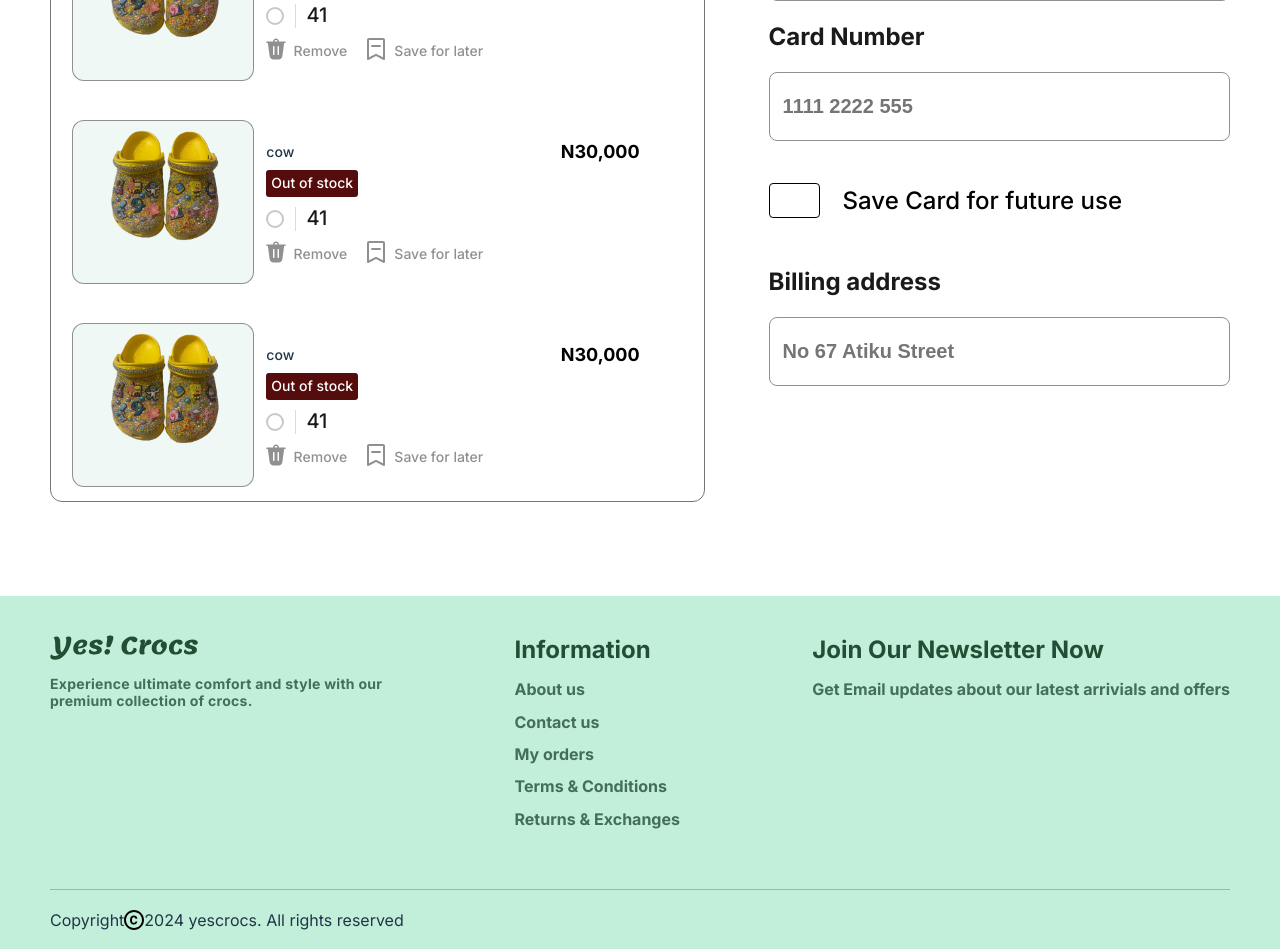
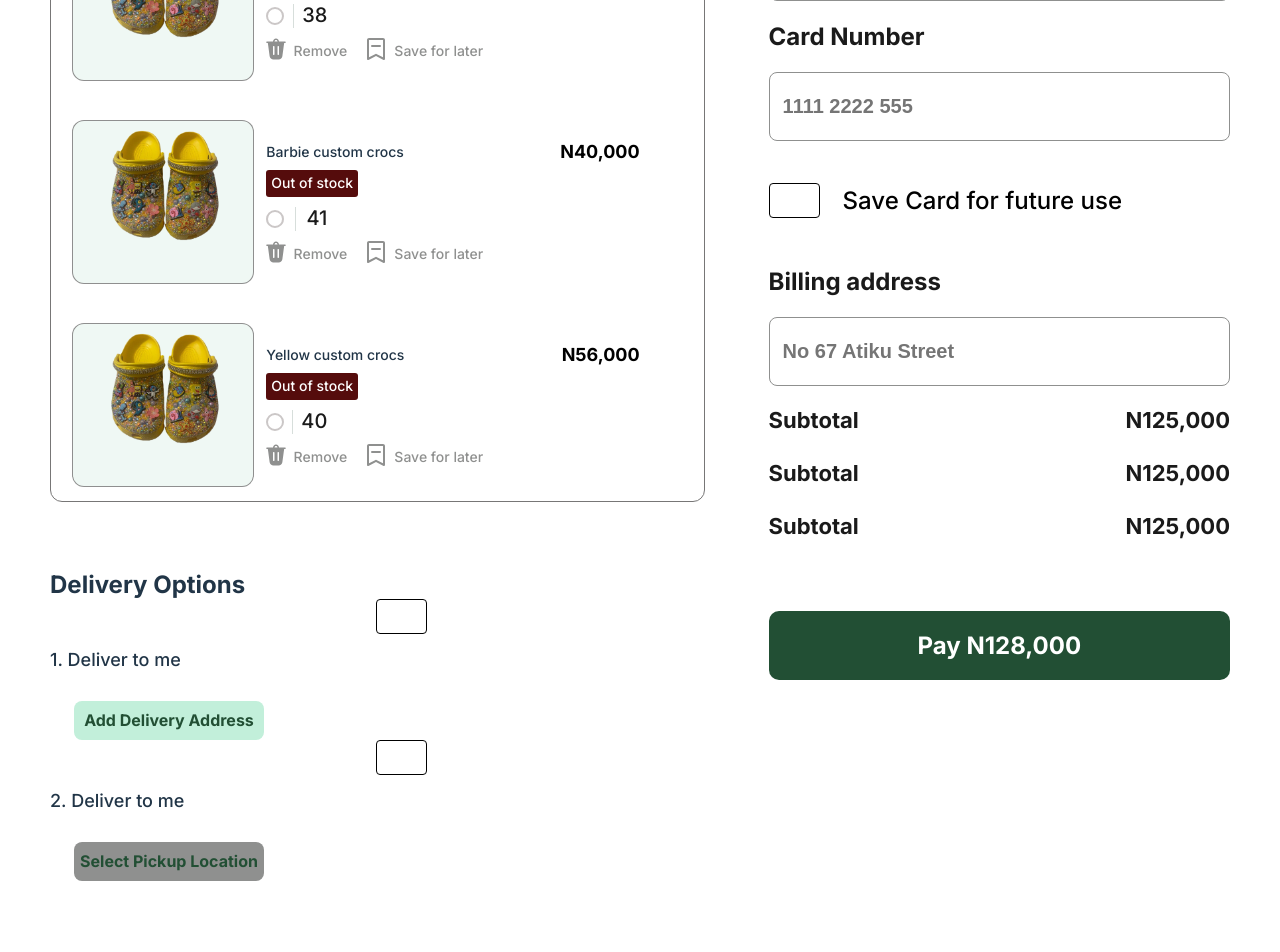
Before and after one commit to TobiLean/yes_crocs, a React (Vite) app: page /checkout in a window 1280 px wide. Shown: the part 640-1592 px from the top of the page. Built offline with nearby package versions, Linux system fonts and the light colour scheme.

Commit message:
finished adding checkout page components

```diff
--- a/src/App.css
+++ b/src/App.css
@@ -430,6 +430,14 @@ details[open] summary svg.svg-down {
   justify-content: center;
 }
 
+.footer-bottom-text {
+  font-family: Inter;
+  font-size: 16px;
+  font-weight: 700;
+  line-height: 19.36px;
+  text-align: center;
+}
+
 .footer-copyright {
   width: 100%;
   border: 1px solid var(--divider-color);
@@ -437,6 +445,7 @@ details[open] summary svg.svg-down {
   opacity: 0px;
   display: flex;
   align-items: center;
+  justify-content: center;
 }
 
 .footer-copyright span {
@@ -794,7 +803,7 @@ details[open] summary svg.svg-down {
   width: 100%;
   max-height: 809px;
   overflow-y: auto;
-  margin: 29px 0px 0px 0px;
+  margin: 29px 0px 68px 0px;
   box-sizing: border-box;
   border: 1px solid #777676;
   padding: 21px 0px 17px 0px;
@@ -1044,6 +1053,101 @@ details[open] summary svg.svg-down {
   box-sizing: border-box;
   border-radius: 4px;
 }
+
+.delivery-section h2 {
+  font-size: 24px;
+  font-weight: 700;
+  line-height: 29.05px;
+  text-align: left;
+  margin: 0px;
+}
+
+.delivery-container {
+  width: max-content;
+  min-width: 400px;
+  display: flex;
+  justify-content: space-between;
+}
+
+.delivery-option-left {
+  width: 50%;
+}
+
+.delivery-desc {
+  margin-top: 50px;
+}
+
+.deliver-to {
+  font-size: 18px;
+  font-weight: 500;
+  line-height: 21.78px;
+  text-align: left;
+}
+
+.delivery-type-green {
+  background-color: var(--navbar-color);
+  width: 190px;
+  height: 39px;
+  border-radius: 8px;
+  font-size: 16px;
+  font-weight: 700;
+  line-height: 19.36px;
+  text-align: center;
+  color: var(--dark-green);
+  display: flex;
+  align-items: center;
+  justify-content: center;
+  margin: 30px 0px 0px 24px;
+}
+
+.delivery-type-grey {
+  background-color: var(--shy-grey);
+  width: 190px;
+  height: 39px;
+  border-radius: 8px;
+  font-size: 16px;
+  font-weight: 700;
+  line-height: 19.36px;
+  text-align: center;
+  color: var(--dark-green);
+  display: flex;
+  align-items: center;
+  justify-content: center;
+  margin: 30px 0px 0px 24px;
+}
+
+.delivery-check .save-card-div {
+  margin: 0px;
+  justify-content: flex-end;
+}
+
+.cost-summary {
+  width: 100%;
+  font-size: 22px;
+  font-weight: 700;
+  line-height: 26.63px;
+  text-align: left;
+  color: #000000E5;
+  ;
+}
+
+.subtotal-div, .shipping-div, .total-div {
+  width: 100%;
+  display: flex;
+  justify-content: space-between;
+  margin-bottom: 26px;
+}
+
+.checkout-main-right .button-component span{
+  color: #FFFFFF;
+}
+
+.checkout-main-right .button-component {
+  width: 100%;
+  height: 69px;
+}
+
+/* Adding responsiveness */
 
 @media screen and (max-width: 500px) {
   #navbar {
@@ -1615,7 +1719,34 @@ details[open] summary svg.svg-down {
   }
 
   .all-checkout-items-container {
-    margin: 12.04px 0px 0px 0px;
+    margin: 12.04px 0px 23.96px 0px;
     padding: 12.29px 0px 12.87px 0px;
   }
-}
+
+  .delivery-check .save-card-div {
+    width: 51px;
+    display: block;
+    margin-top: 50px;
+  }
+
+  .delivery-container {
+    min-width: 300px;
+  }
+
+  .checkout-main-right h1 {
+    margin-top: 31px;
+  }
+
+  .checkout-main-right .button-component {
+    width: 167px;
+    height: 33px;
+    border-radius: 4px;
+  }
+
+  .checkout-main-right .button-component span {
+    font-size: 10px;
+    font-weight: 800;
+    line-height: 12.1px;
+    text-align: left;
+  }
+}
--- /dev/null
+++ b/src/components/DeliveryOption.jsx
@@ -0,0 +1,20 @@
+import SaveCard from "./SaveCard";
+
+
+export default function DeliveryOption ({itemNumber, title, text, colour}) {
+    return (
+        <div className="delivery-container">
+            <div className="delivery-option-left">
+                <div className="delivery-desc">
+                    <span className="deliver-to">{itemNumber}. {title}</span>
+                </div>
+                <div className={"delivery-type-"+colour}>{text}</div>
+            </div>
+            <div className="delivery-option-right">
+                <div className="delivery-check">
+                    <SaveCard />
+                </div>
+            </div>
+        </div>
+    );
+}
--- a/src/components/Footer.jsx
+++ b/src/components/Footer.jsx
@@ -52,7 +52,7 @@ export default function Footer() {
                 fill="black"
               />
             </svg>{" "}
-            2024 yescrocs. All rights reserved
+            <span className="footer-bottom-text">2024 yescrocs.  Powered by Apex groups.All rights reserved</span>
           </span>
         </div>
       </div>
--- a/src/pages/Checkout.jsx
+++ b/src/pages/Checkout.jsx
@@ -3,39 +3,41 @@ import CheckoutProduct from "../components/CheckoutProduct";
 import PaymentMethod from "../components/PaymentMethod";
 import FormField from "../components/FormField";
 import SaveCard from "../components/SaveCard";
+import DeliveryOption from "../components/DeliveryOption";
+import ButtonComponent from "../components/ButtonComponent";
 
 let productList = [
   {
     id: "001",
-    name: "cow",
+    name: "Pink camouflage crocs",
     status: true,
-    price: 30000,
+    price: 12000,
     colour: "#B2A290",
     size: 41,
     imageUrl: "/images/IMG-20240706-WA0009.png",
   },
   {
     id: "002",
-    name: "cow",
+    name: "Custom green crocs",
     rating: 4.5,
-    price: 30000,
-    size: 41,
+    price: 17000,
+    size: 38,
     imageUrl: "/images/IMG-20240706-WA0009.png",
   },
   {
     id: "003",
-    name: "cow",
+    name: "Barbie custom crocs",
     rating: 4.5,
-    price: 30000,
+    price: 40000,
     size: 41,
     imageUrl: "/images/IMG-20240706-WA0009.png",
   },
   {
     id: "004",
-    name: "cow",
+    name: "Yellow custom crocs",
     rating: 4.5,
-    price: 30000,
-    size: 41,
+    price: 56000,
+    size: 40,
     imageUrl: "/images/IMG-20240706-WA0009.png",
   },
 ];
@@ -76,6 +78,21 @@ export default function Checkout() {
             {productList.map((product) => (
               <CheckoutProduct key={product.id} product={product} />
             ))}
+          </div>
+          <div className="delivery-section">
+            <h2>Delivery Options</h2>
+            <DeliveryOption
+              itemNumber={"1"}
+              title={"Deliver to me"}
+              text={"Add Delivery Address"}
+              colour={"green"}
+            />
+            <DeliveryOption
+              itemNumber={"2"}
+              title={"Deliver to me"}
+              text={"Select Pickup Location"}
+              colour={"grey"}
+            />
           </div>
         </div>
         <div className="checkout-main-right">
@@ -137,11 +154,19 @@ export default function Checkout() {
           </form>
           <div className="cost-summary">
             <div className="subtotal-div">
-                <span></span>
+              <span className="subtotal-title">Subtotal</span>
+              <span className="subtotal-price">N125,000</span>
             </div>
-            <div className="shipping-div"></div>
-            <div className="total-div"></div>
+            <div className="shipping-div">
+              <span className="subtotal-title">Subtotal</span>
+              <span className="subtotal-price">N125,000</span>
+            </div>
+            <div className="total-div">
+              <span className="subtotal-title">Subtotal</span>
+              <span className="subtotal-price">N125,000</span>
+            </div>
           </div>
+          <ButtonComponent text={"Pay N128,000"}/>
         </div>
       </div>
       <Footer />
```
